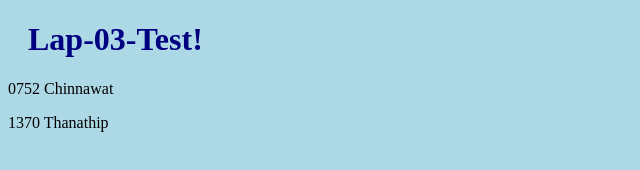
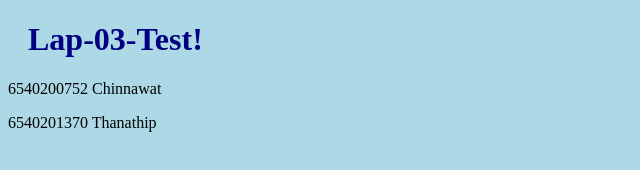
Before and after one commit to Kurumiko00/Kurumiko, a plain HTML site: page index.html in a window 1280 px wide. Shown: the whole page, without its empty margins (0-640 px from the left). Drawn offline with Linux system fonts and the light colour scheme.

Commit message:
Added hotfix_change_full_code

```diff
--- a/index.html
+++ b/index.html
@@ -7,8 +7,8 @@
 <body>
 
 <h1>Lap-03-Test!</h1>
-<p>0752 Chinnawat</p>
-<p>1370 Thanathip</p>
+<p>6540200752 Chinnawat</p>
+<p>6540201370 Thanathip</p>
 
 </body>
 </html>
```
